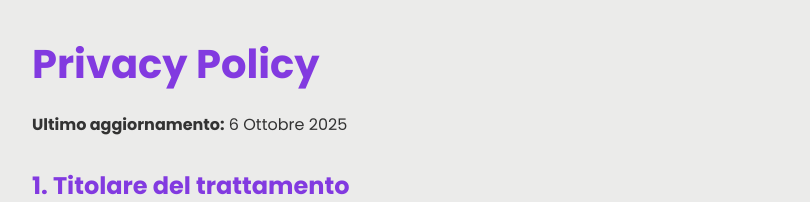
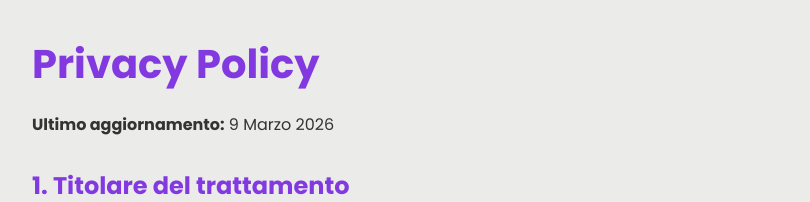
Before and after one commit to gcarda99/psycologist-portfolio, a React (Vite) app: page /info-legale in a window 1280 px wide. Shown: the top 202 px of the page, without its empty margins (232-1042 px from the left). Built offline with nearby package versions, Linux system fonts and the light colour scheme; a web font is replaced by a local one.

Commit message:
updater footer links

```diff
--- a/src/components/Footer/Footer.js
+++ b/src/components/Footer/Footer.js
@@ -51,6 +51,7 @@
                         <li><a href="/#">Homepage</a></li>
                         <li><a href="/#about">Chi sono</a></li>
                         <li><a href="/#services">Servizi</a></li>
+                        <li><a href="/#education">Formazione</a></li>
                         <li><a href="/#contacts">Contatti</a></li>
                     </ul>
                 </div>
--- a/src/data/privacyPolicyData.js
+++ b/src/data/privacyPolicyData.js
@@ -5,5 +5,5 @@
     albo: '11832',
     alboUrl: 'https://www.oprc.it/scheda-personale/?user=MARIAELISABETTA-ALBANO&id=11832-A',
     iva: '06399950655',
-    lastUpdate: ' 6 Ottobre 2025'
+    lastUpdate: '9 Marzo 2026'
 }
```
